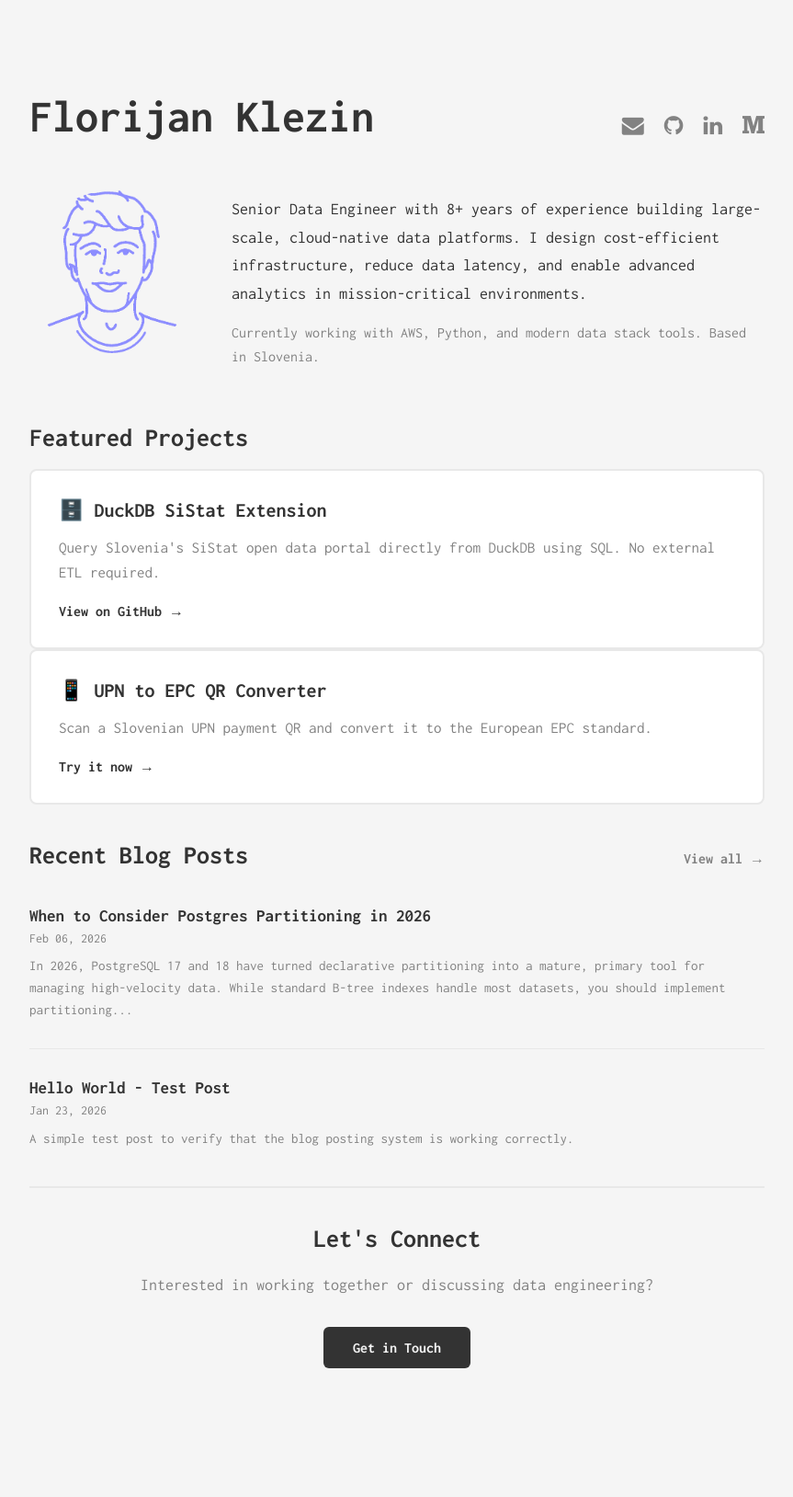
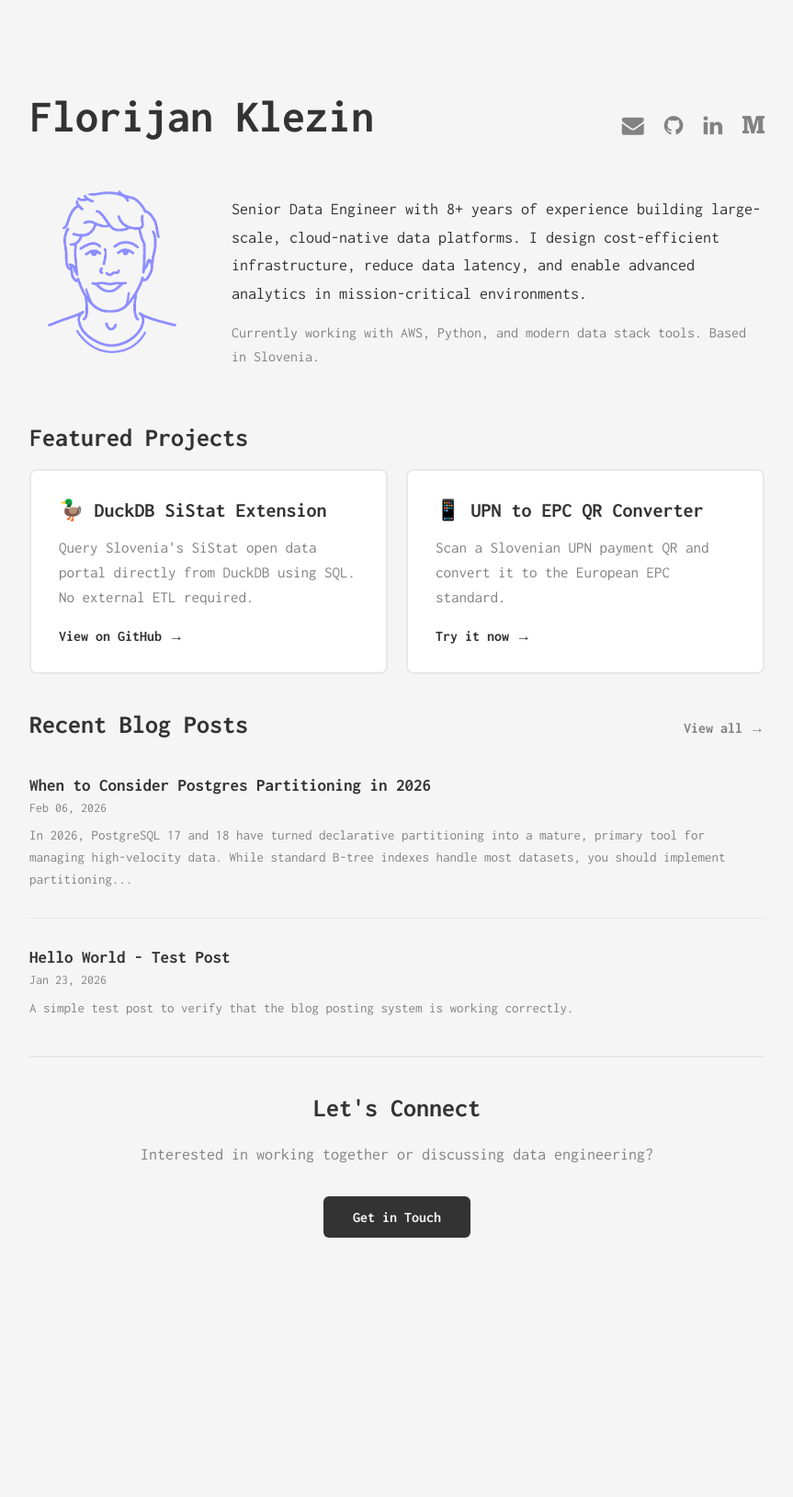
Before and after one commit to fklezin/fklezin.github.io, a Jekyll site: the page built from index.md, in a window 1280 px wide. Shown: the whole page at 92% size, without its empty margins (208-1071 px from the left). Built offline with Jekyll 4.4.1, drawn with Linux system fonts in a browser that asks for light colours; after the commit the page ends 1486 px from its top, so only the background shows below that.

Commit message:
index md update

```diff
--- a/_sass/_home.scss
+++ b/_sass/_home.scss
@@ -77,11 +77,19 @@
   margin-bottom: 40px;
 }
 
+.featured-grid {
+  display: grid;
+  grid-template-columns: repeat(2, 1fr);
+  gap: 20px;
+}
+
 .featured-card {
   background: white;
   border: 2px solid #e8e8e8;
   border-radius: 8px;
   padding: 30px;
+  display: flex;
+  flex-direction: column;
   transition: transform 0.2s ease, box-shadow 0.2s ease;
 
   &:hover {
@@ -102,6 +110,7 @@
   line-height: 1.6;
   color: $cloudy;
   margin: 0 0 20px 0;
+  flex: 1;
 }
 
 .featured-link {
@@ -263,6 +272,10 @@
     margin-bottom: 30px;
   }
 
+  .featured-grid {
+    grid-template-columns: 1fr;
+  }
+
   .featured-card {
     padding: 25px 20px;
   }
--- a/index.md
+++ b/index.md
@@ -18,15 +18,17 @@ permalink:
 
   <section class="featured-section">
     <h2 class="section-title">Featured Projects</h2>
-    <div class="featured-card">
-      <h3 class="featured-title">🗄️ DuckDB SiStat Extension</h3>
-      <p class="featured-description">Query Slovenia's SiStat open data portal directly from DuckDB using SQL. No external ETL required.</p>
-      <a href="https://github.com/fklezin/duckdb-sistat" class="featured-link">View on GitHub →</a>
-    </div>
-    <div class="featured-card">
-      <h3 class="featured-title">📱 UPN to EPC QR Converter</h3>
-      <p class="featured-description">Scan a Slovenian UPN payment QR and convert it to the European EPC standard.</p>
-      <a href="/qr.upn/" class="featured-link">Try it now →</a>
+    <div class="featured-grid">
+      <div class="featured-card">
+        <h3 class="featured-title">🦆 DuckDB SiStat Extension</h3>
+        <p class="featured-description">Query Slovenia's SiStat open data portal directly from DuckDB using SQL. No external ETL required.</p>
+        <a href="https://github.com/fklezin/duckdb-sistat" class="featured-link">View on GitHub →</a>
+      </div>
+      <div class="featured-card">
+        <h3 class="featured-title">📱 UPN to EPC QR Converter</h3>
+        <p class="featured-description">Scan a Slovenian UPN payment QR and convert it to the European EPC standard.</p>
+        <a href="/qr.upn/" class="featured-link">Try it now →</a>
+      </div>
     </div>
   </section>
 
```
